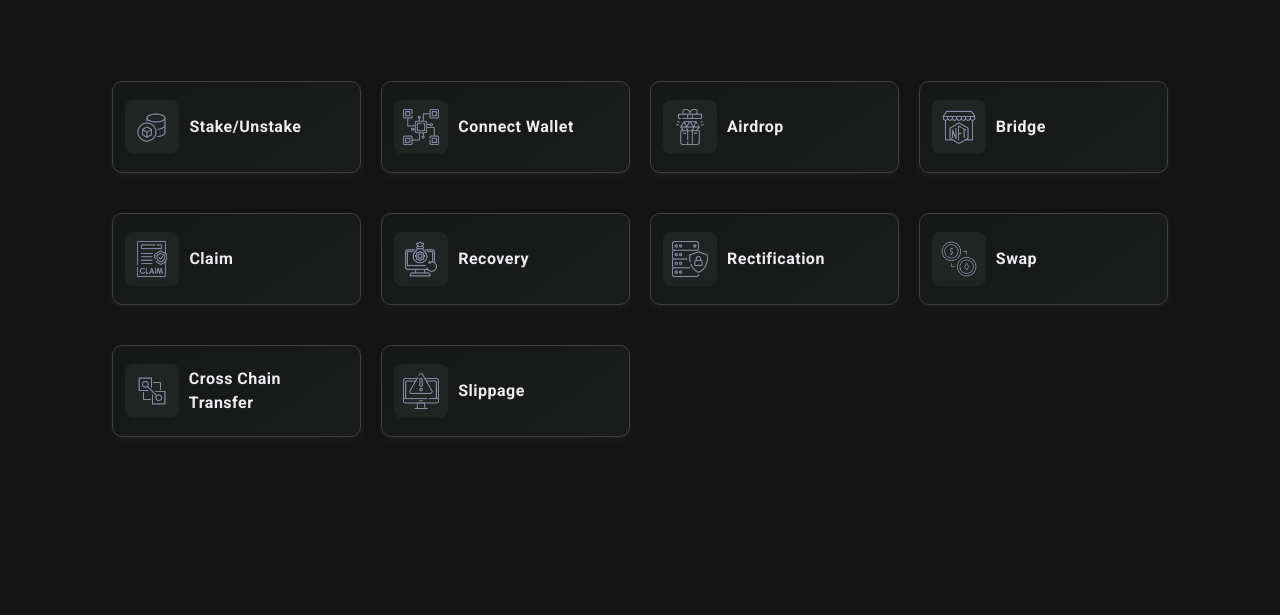
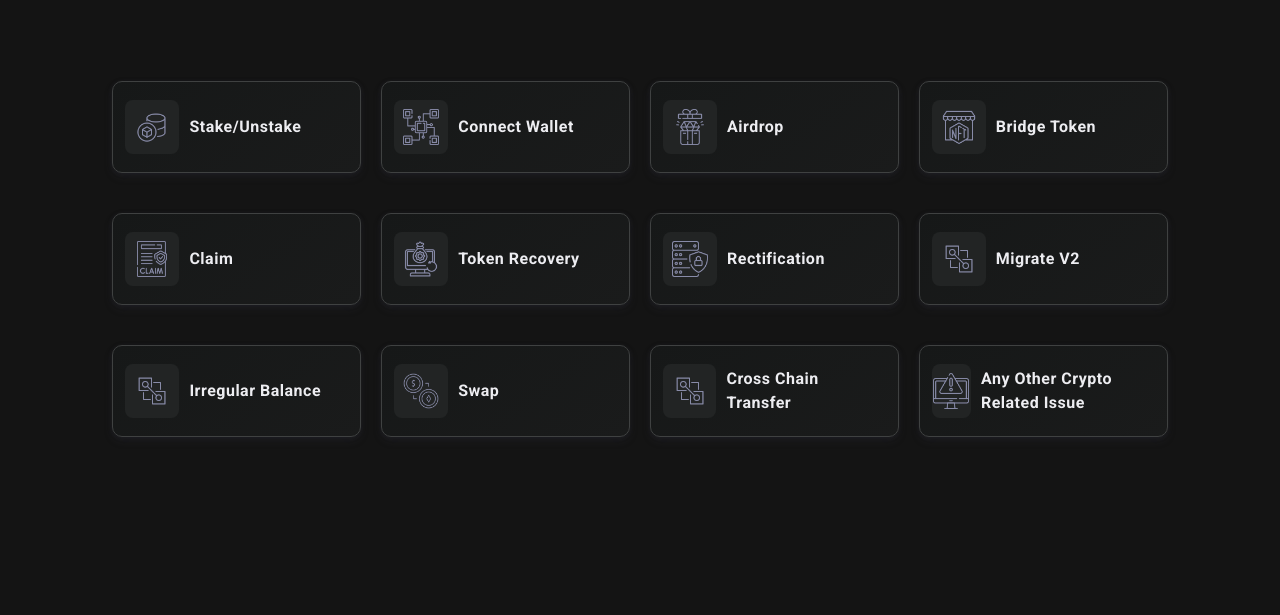
Before and after one commit to thescriptoracle/Dappschain, a plain HTML site: page index.html in a window 1280 px wide. Shown: the part 764-1379 px from the top of the page. Drawn offline with Linux system fonts and the light colour scheme.

Commit message:
Update index.html

```diff
--- a/index.html
+++ b/index.html
@@ -157,7 +157,7 @@
                                         <img src="images/marketplace.png" alt="" class="img-fluid">
                                     </div>
                                     <div class="box-content">
-                                        <p>Bridge</p>
+                                        <p>Bridge Token</p>
                                     </div>
                                 </div>
                             </div>
@@ -185,7 +185,7 @@
                                         <img src="images/recovery.png" alt="" class="img-fluid">
                                     </div>
                                     <div class="box-content">
-                                        <p>Recovery</p>
+                                        <p>Token Recovery</p>
                                     </div>
                                 </div>
                             </div>
@@ -200,6 +200,35 @@
                                     </div>
                                     <div class="box-content">
                                         <p>Rectification</p>
+                                    </div>
+                                </div>
+                            </div>
+                        </div>
+
+
+                         <div class="col-lg-3 col-md-4 col-sm-6 col-6">
+                            <div class="validate-box">
+                                <div class="box-container">
+                                    <div class="box-icon">
+                                        <img src="images/chain.png" alt="" class="img-fluid">
+                                    </div>
+                                    <div class="box-content">
+                                        <p>Migrate V2</p>
+                                    </div>
+                                </div>
+                            </div>
+                        </div>
+
+
+
+                         <div class="col-lg-3 col-md-4 col-sm-6 col-6">
+                            <div class="validate-box">
+                                <div class="box-container">
+                                    <div class="box-icon">
+                                        <img src="images/chain.png" alt="" class="img-fluid">
+                                    </div>
+                                    <div class="box-content">
+                                        <p>Irregular Balance</p>
                                     </div>
                                 </div>
                             </div>
@@ -238,7 +267,7 @@
                                         <img src="images/system.png" alt="" class="img-fluid">
                                     </div>
                                     <div class="box-content">
-                                        <p>Slippage</p>
+                                        <p>Any Other Crypto Related Issue</p>
                                     </div>
                                 </div>
                             </div>
```
